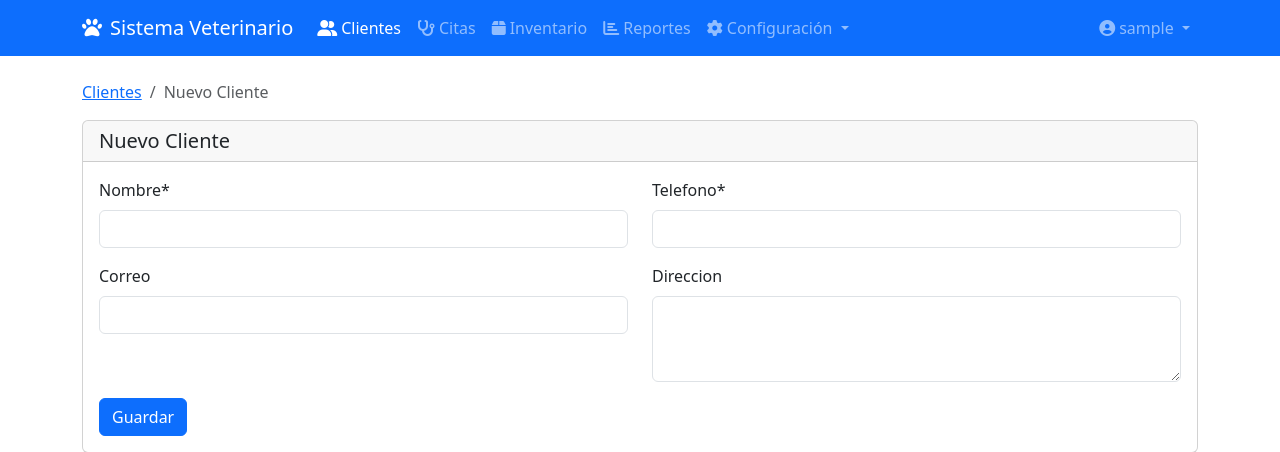
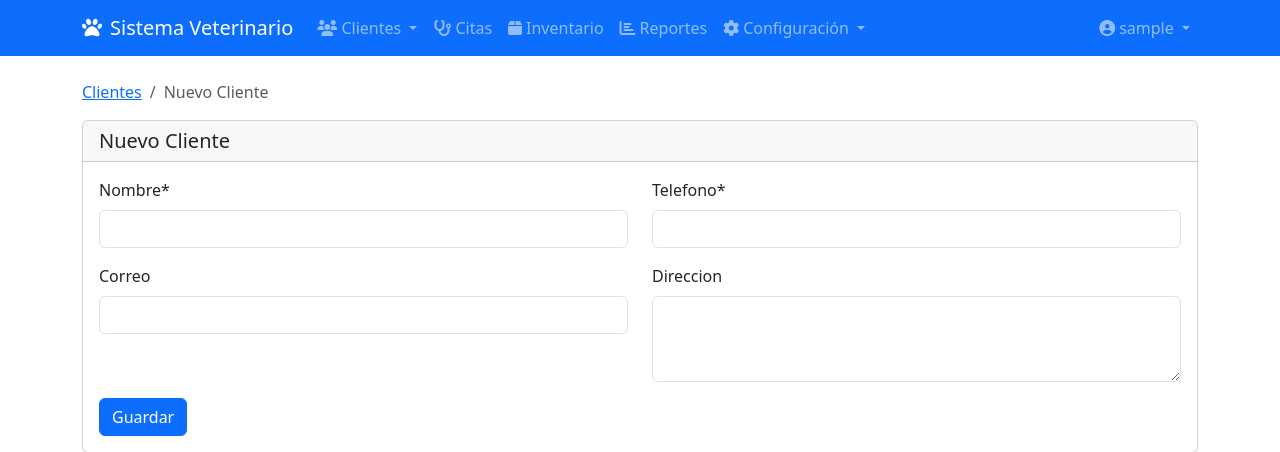
Before and after one commit to juand2306/veterinaria-sistem, a Django app: page /clientes/crear/ in a window 1280 px wide. Shown: the top 452 px of the page. Run offline with Django 5.2, Linux system fonts and the light colour scheme; the visitor is signed in with stand-in values (Sample User, id 1); some libraries are stand-ins or nearby versions.

Commit message:
Correccines de flujo / App de clientes

```diff
--- a/clientes/forms.py
+++ b/clientes/forms.py
@@ -40,14 +40,24 @@ class MascotaForm(forms.ModelForm):
         }
 
     def __init__(self, *args, **kwargs):
+        # Obtener cliente_id de initial si existe
+        initial = kwargs.get('initial', {})
+        cliente_id = initial.get('cliente')
+
         super().__init__(*args, **kwargs)
         self.helper = FormHelper()
         self.helper.form_method = 'post'
         self.helper.form_enctype = 'multipart/form-data'
-        # Si se proporciona un cliente en la instancia, pre-establecerlo
-        if 'instance' in kwargs and kwargs['instance'] is not None:
-            self.fields['cliente'].initial = kwargs['instance'].cliente
-            self.fields['cliente'].widget.attrs['readonly'] = True
+
+        # Si hay una instancia con cliente, o se pasó un cliente_id en initial
+        if ('instance' in kwargs and kwargs['instance'] is not None and kwargs['instance'].cliente) or cliente_id:
+            if 'instance' in kwargs and kwargs['instance'] is not None:
+                self.fields['cliente'].initial = kwargs['instance'].cliente
+            elif cliente_id:
+                self.fields['cliente'].initial = cliente_id
+
+            # Ocultar el campo de cliente si ya tenemos uno
+            self.fields['cliente'].widget = forms.HiddenInput()
 
         # Filtrar las razas basadas en la especie seleccionada
         if 'instance' in kwargs and kwargs['instance'] is not None and kwargs['instance'].especie:
--- a/clientes/views.py
+++ b/clientes/views.py
@@ -97,8 +97,14 @@ class MascotaCreateView(LoginRequiredMixin, CreateView):
 
     def get_form_kwargs(self):
         kwargs = super().get_form_kwargs()
-        kwargs['cliente_id'] = self.kwargs.get('cliente_id')
         return kwargs
+
+    def get_initial(self):
+        initial = super().get_initial()
+        cliente_id = self.kwargs.get('cliente_id')
+        if cliente_id:
+            initial['cliente'] = cliente_id
+        return initial
 
     def form_valid(self, form):
         form.instance.cliente_id = self.kwargs.get('cliente_id')
@@ -121,8 +127,13 @@ class MascotaUpdateView(LoginRequiredMixin, UpdateView):
 
     def get_form_kwargs(self):
         kwargs = super().get_form_kwargs()
-        kwargs['cliente_id'] = self.object.cliente_id
         return kwargs
+
+    def get_initial(self):
+        initial = super().get_initial()
+        # No necesitamos establecer el cliente inicial,
+        # ya que la instancia ya tiene un cliente asociado
+        return initial
 
     def form_valid(self, form):
         messages.success(self.request, "Mascota actualizada exitosamente.")
@@ -130,6 +141,11 @@ class MascotaUpdateView(LoginRequiredMixin, UpdateView):
 
     def get_success_url(self):
         return reverse_lazy('clientes:detalle_mascota', kwargs={'pk': self.object.pk})
+
+    def get_context_data(self, **kwargs):
+        context = super().get_context_data(**kwargs)
+        context['cliente'] = self.object.cliente
+        return context
 
 
 class MascotaDeleteView(LoginRequiredMixin, DeleteView):
--- a/templates/base.html
+++ b/templates/base.html
@@ -31,10 +31,16 @@
             <div class="collapse navbar-collapse" id="navbarMain">
                 {% if user.is_authenticated %}
                 <ul class="navbar-nav me-auto">
-                    <li class="nav-item">
-                        <a class="nav-link {% if request.resolver_match.app_name == 'clientes' %}active{% endif %}" href="{% url 'clientes:lista_clientes' %}">
-                            <i class="fas fa-user-friends me-1"></i>Clientes
+                    <li class="nav-item dropdown">
+                        <a class="nav-link dropdown-toggle" href="#" id="clientesDropdown" role="button" data-bs-toggle="dropdown" aria-expanded="false">
+                            <i class="fas fa-users"></i> Clientes
                         </a>
+                        <ul class="dropdown-menu" aria-labelledby="clientesDropdown">
+                            <li><a class="dropdown-item" href="{% url 'clientes:lista_clientes' %}">Ver Clientes</a></li>
+                            <li><a class="dropdown-item" href="{% url 'clientes:crear_cliente' %}">Nuevo Cliente</a></li>
+                            <li><hr class="dropdown-divider"></li>
+                            <li><a class="dropdown-item" href="{% url 'clientes:lista_mascotas' %}">Ver Todas las Mascotas</a></li>
+                        </ul>
                     </li>
                     <li class="nav-item">
                         <a class="nav-link {% if request.resolver_match.app_name == 'consultas' %}active{% endif %}" href="{% url 'consultas:lista_citas' %}">
```
